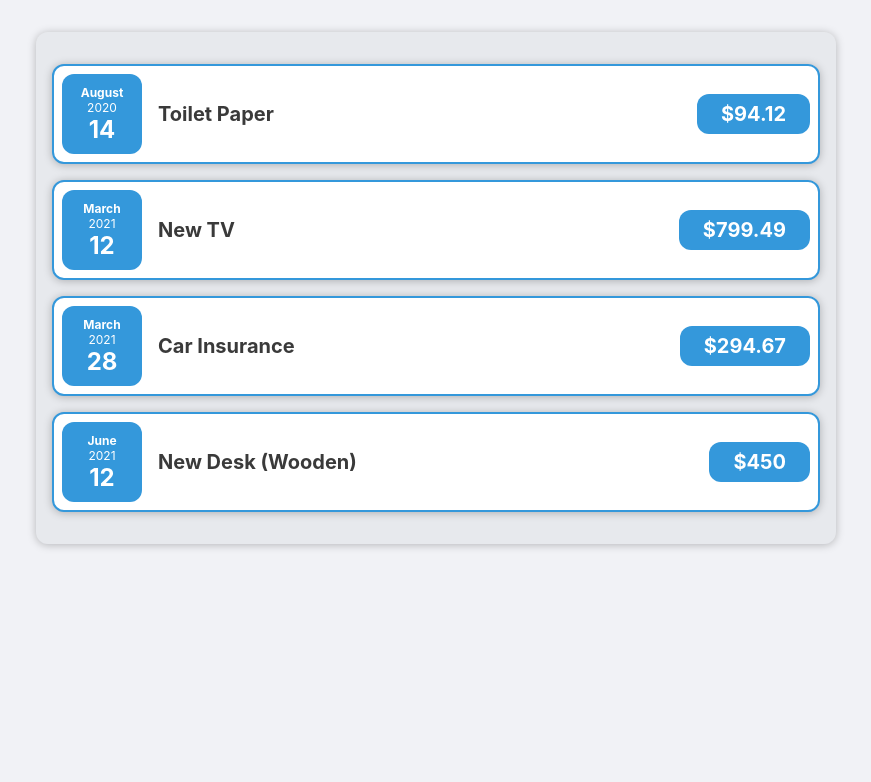
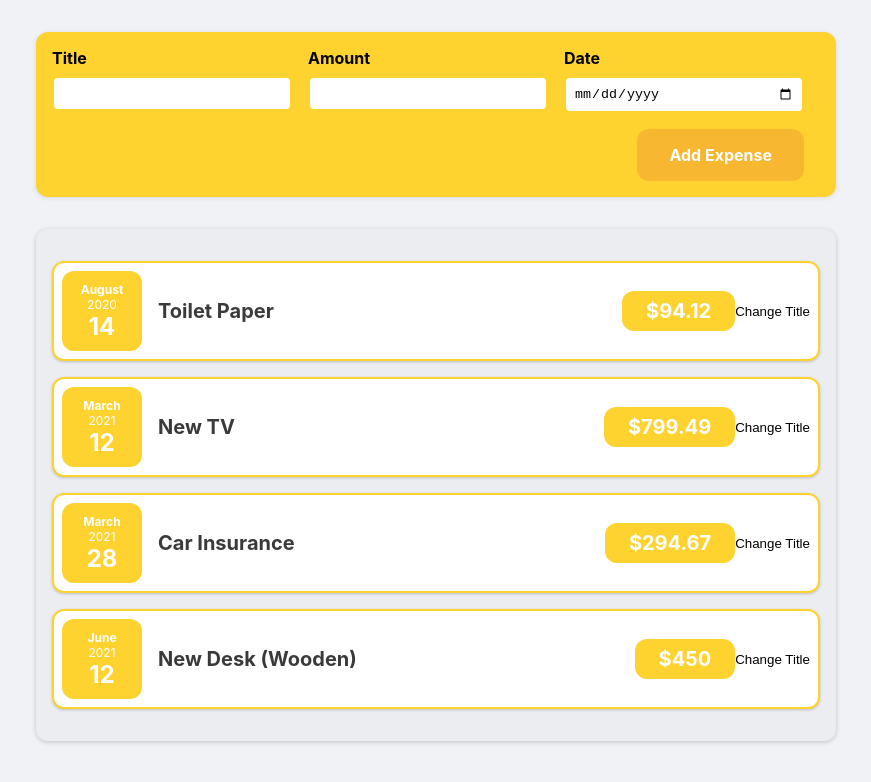
Before and after one commit to eunbyulcheon/expense-tracker, a React (Create React App) app: page / in a window 1280 px wide. Shown: the top 782 px of the page, without its empty margins (204-1075 px from the left). Built offline with nearby package versions, Linux system fonts and the light colour scheme.

Commit message:
Add: Expense Form

```diff
--- a/src/App.js
+++ b/src/App.js
@@ -1,4 +1,5 @@
 import Expenses from './components/Expenses/Expenses';
+import NewExpense from './components/NewExpense/NewExpense';
 import GlobalStyles from './styles/GlobalStyles';
 
 const App = () => {
@@ -24,9 +25,15 @@ const App = () => {
     },
   ];
 
+  const addExpenseHandler = expense => {
+    console.log('in app.js');
+    console.log(expense);
+  };
+
   return (
     <>
       <GlobalStyles />
+      <NewExpense onAddExpense={addExpenseHandler} />
       <Expenses expenses={expenses} />
     </>
   );
--- a/src/components/Expenses/ExpenseDate.js
+++ b/src/components/Expenses/ExpenseDate.js
@@ -23,7 +23,7 @@ const Date = styled.div`
   width: 5rem;
   height: 5rem;
   border-radius: 12px;
-  background-color: #3498db;
+  background-color: #fed330;
   color: #fff;
 `;
 
--- a/src/components/Expenses/ExpenseItem.js
+++ b/src/components/Expenses/ExpenseItem.js
@@ -1,15 +1,22 @@
-import React from 'react';
+import React, { useState } from 'react';
 import ExpenseDate from './ExpenseDate';
 import styled from 'styled-components';
 
 const ExpenseItem = ({ title, price, date }) => {
+  const [isTitle, setIsTitle] = useState(title);
+
+  const titleHandler = () => {
+    setIsTitle('Updated!');
+  };
+
   return (
     <Container>
       <ExpenseDate date={date} />
       <Description>
-        <Title>{title}</Title>
+        <Title>{isTitle}</Title>
         <Price>${price}</Price>
       </Description>
+      <TitleChangeBtn onClick={titleHandler}>Change Title</TitleChangeBtn>
     </Container>
   );
 };
@@ -20,9 +27,9 @@ const Container = styled.section`
   align-items: center;
   padding: 0.5rem;
   margin: 1rem 0;
-  border: 2px solid #3498db;
+  border: 2px solid #fed330;
   border-radius: 12px;
-  box-shadow: 0 1px 8px rgba(0, 0, 0, 0.25);
+  box-shadow: 0 1px 3px rgba(0, 0, 0, 0.2);
   background-color: #fff;
 `;
 
@@ -57,7 +64,7 @@ const Title = styled.h2`
 const Price = styled.div`
   padding: 0.5rem;
   border-radius: 12px;
-  background-color: #3498db;
+  background-color: #fed330;
   color: white;
   font-size: 1rem;
   font-weight: bold;
@@ -68,4 +75,6 @@ const Price = styled.div`
   }
 `;
 
+const TitleChangeBtn = styled.button``;
+
 export default ExpenseItem;
--- a/src/components/Expenses/Expenses.js
+++ b/src/components/Expenses/Expenses.js
@@ -19,12 +19,12 @@ const Expenses = ({ expenses }) => {
 
 const Container = styled.div`
   padding: 1rem;
-  background-color: rgba(189, 195, 199, 0.2);
+  background-color: rgba(189, 195, 199, 0.1);
   margin: 2rem auto;
   width: 50rem;
   max-width: 95%;
   border-radius: 12px;
-  box-shadow: 0 1px 8px rgba(0, 0, 0, 0.25);
+  box-shadow: 0 1px 5px rgba(0, 0, 0, 0.2);
 `;
 
 export default Expenses;
--- /dev/null
+++ b/src/components/NewExpense/ExpenseForm.js
@@ -0,0 +1,122 @@
+import React, { useState } from 'react';
+import styled from 'styled-components';
+
+const ExpenseForm = ({ onSaveExpenseData }) => {
+  const [title, setTitle] = useState('');
+  const [amount, setAmount] = useState('');
+  const [date, setDate] = useState('');
+
+  const titleChangeHandler = e => {
+    setTitle(e.target.value);
+  };
+
+  const amountChangeHandler = e => {
+    setAmount(e.target.value);
+  };
+
+  const dateChangeHandler = e => {
+    setDate(e.target.value);
+  };
+
+  const submitHandler = e => {
+    e.preventDefault();
+    const expenseData = {
+      title: title,
+      amount: amount,
+      date: date,
+    };
+    onSaveExpenseData(expenseData);
+    setTitle('');
+    setAmount('');
+    setDate('');
+  };
+
+  return (
+    <ContainerForm onSubmit={submitHandler}>
+      <Controls>
+        <Control>
+          <Title>Title</Title>
+          <TitleInput type="text" value={title} onChange={titleChangeHandler} />
+        </Control>
+        <Control>
+          <Amount>Amount</Amount>
+          <AmountInput
+            type="number"
+            min="0.01"
+            step="0.01"
+            value={amount}
+            onChange={amountChangeHandler}
+          />
+        </Control>
+        <Control>
+          <Date>Date</Date>
+          <DateInput
+            type="date"
+            min="2019-01-01"
+            max="2022-12-31"
+            value={date}
+            onChange={dateChangeHandler}
+          />
+        </Control>
+      </Controls>
+      <Actions>
+        <AddBtn type="submit">Add Expense</AddBtn>
+      </Actions>
+    </ContainerForm>
+  );
+};
+
+const ContainerForm = styled.form``;
+
+const Controls = styled.div`
+  display: flex;
+  flex-wrap: wrap;
+  gap: 1rem;
+  margin-bottom: 1rem;
+  text-align: left;
+`;
+
+const Control = styled.div``;
+
+const Title = styled.label`
+  display: block;
+  margin-bottom: 0.5rem;
+  font-weight: bold;
+`;
+
+const TitleInput = styled.input`
+  width: 15rem;
+  max-width: 100%;
+  padding: 0.5rem;
+  border: 2px solid #fed330;
+  border-radius: 6px;
+`;
+
+const Amount = styled(Title)``;
+
+const AmountInput = styled(TitleInput)``;
+
+const Date = styled(Title)``;
+
+const DateInput = styled(TitleInput)``;
+
+const Actions = styled.div`
+  text-align: right;
+`;
+
+const AddBtn = styled.button`
+  background-color: #f7b731;
+  color: #fff;
+  font: inherit;
+  font-weight: bold;
+  padding: 1rem 2rem;
+  border-radius: 12px;
+  margin-right: 1rem;
+
+  &:hover,
+  &:active {
+    background-color: #fd9644;
+  }
+`;
+
+export default ExpenseForm;
--- /dev/null
+++ b/src/components/NewExpense/NewExpense.js
@@ -0,0 +1,32 @@
+import React from 'react';
+import ExpenseForm from './ExpenseForm';
+import styled from 'styled-components';
+
+const NewExpense = ({ onAddExpense }) => {
+  const saveExpenseDataHandler = enteredExpenseData => {
+    const expenseData = {
+      ...enteredExpenseData,
+      id: Math.random().toString(),
+    };
+    onAddExpense(expenseData);
+  };
+
+  return (
+    <Container>
+      <ExpenseForm onSaveExpenseData={saveExpenseDataHandler} />
+    </Container>
+  );
+};
+
+const Container = styled.div`
+  width: 50rem;
+  max-width: 95%;
+  margin: 2rem auto;
+  padding: 1rem;
+  border-radius: 12px;
+  text-align: center;
+  box-shadow: 0 1px 5px rgba(0, 0, 0, 0.1);
+  background-color: #fed330;
+`;
+
+export default NewExpense;
--- /dev/null
+++ b/src/index.css
@@ -0,0 +1,13 @@
+body {
+  margin: 0;
+  font-family: -apple-system, BlinkMacSystemFont, 'Segoe UI', 'Roboto', 'Oxygen',
+    'Ubuntu', 'Cantarell', 'Fira Sans', 'Droid Sans', 'Helvetica Neue',
+    sans-serif;
+  -webkit-font-smoothing: antialiased;
+  -moz-osx-font-smoothing: grayscale;
+}
+
+code {
+  font-family: source-code-pro, Menlo, Monaco, Consolas, 'Courier New',
+    monospace;
+}
```
